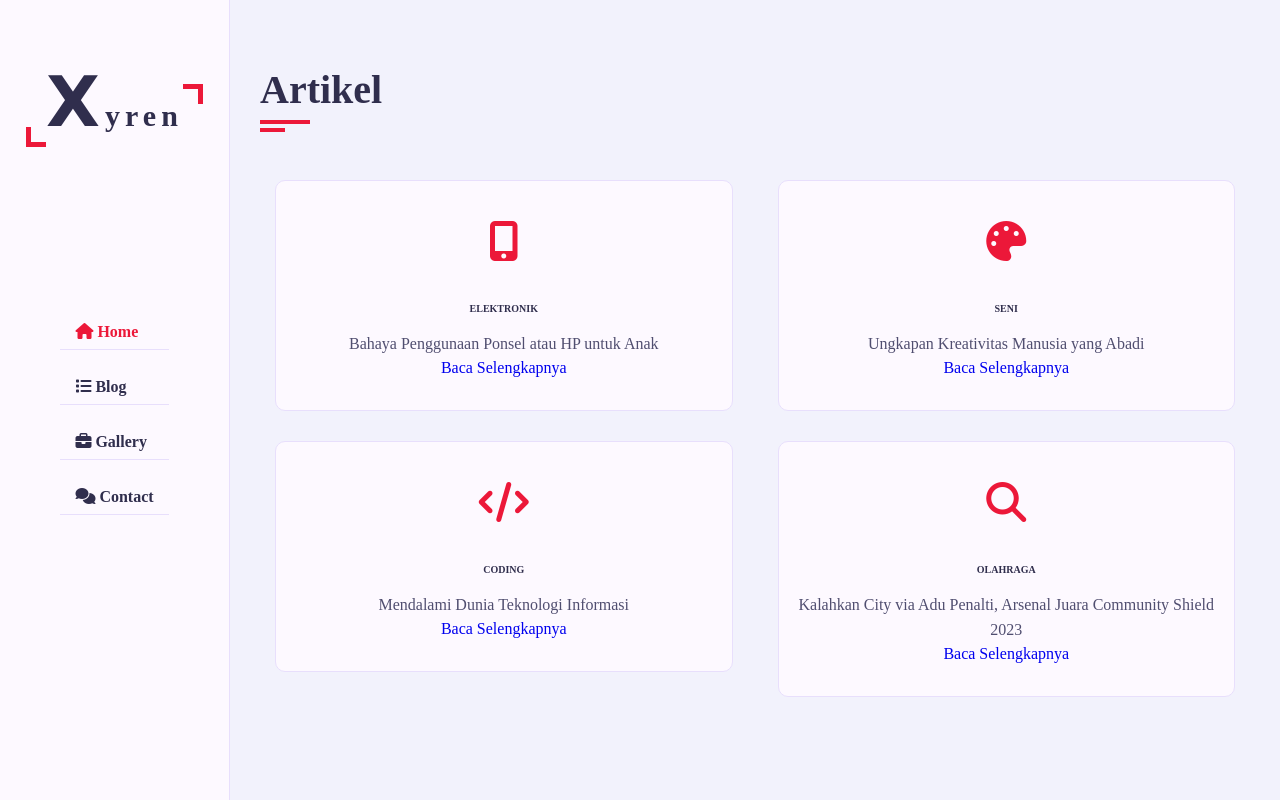
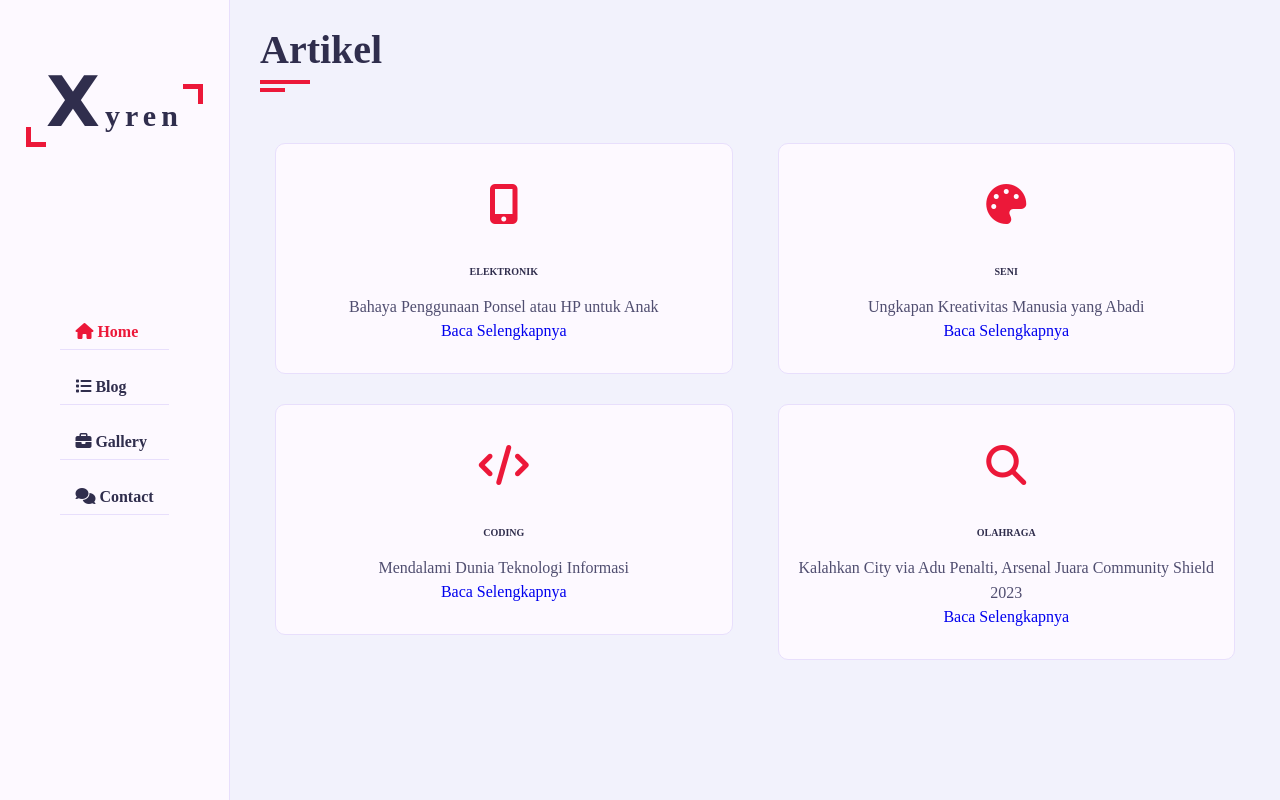
Before and after one commit to keyy1234/-TIK2032-Project, a PHP site: page /blog.html in a window 1280 px wide. Run offline with PHP 8.4, Linux system fonts and the light colour scheme; some web fonts are replaced.

Commit message:
berubahh style

```diff
--- a/css/style.css
+++ b/css/style.css
@@ -142,6 +142,7 @@ ul
     left: 0;
     margin-top: 8px;
 }
+/* =================================================rrrrrowww====================================================================================== */
 .row
 {
     display: flex;
@@ -150,6 +151,45 @@ ul
     margin-right: -15px;
     position: relative;
     margin-top: 30px;
+}
+.row-blog
+{
+    display: flex;
+    flex-wrap: wrap;
+    /* margin-left: 15px; */
+    margin-right: -15px;
+    position: relative;
+    margin-top: -40px;
+
+}
+.row-gallery
+{
+    display: flex;
+    flex-wrap: wrap;
+    /* margin-left: 15px; */
+    margin-right: -15px;
+    position: relative;
+    margin-top: -40px;
+
+}
+.row-gallery-c
+{
+    display: flex;
+    flex-wrap: wrap;
+    /* margin-left: 15px; */
+    margin-right: -15px;
+    position: relative;
+    /* margin-top: 30px; */
+}
+.row-contact
+{
+    display: flex;
+    flex-wrap: wrap;
+    /* margin-left: 15px; */
+    margin-right: -15px;
+    position: relative;
+    margin-top: -40px;
+
 }
  .row-home
 {
@@ -166,7 +206,7 @@ ul
     /* margin-left: -15px; */
     margin-right: -15px;
     position: relative;
-    margin-top: 30px;
+    margin-top: 3px;
 }
 .btn
 {
```
